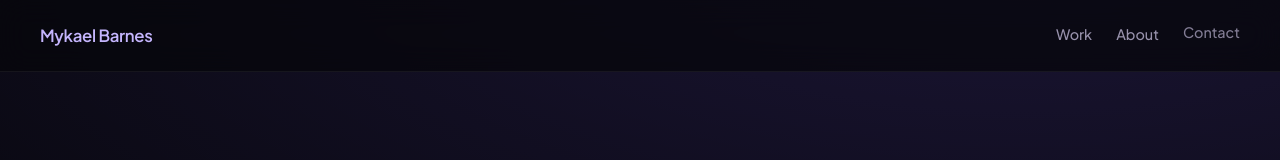
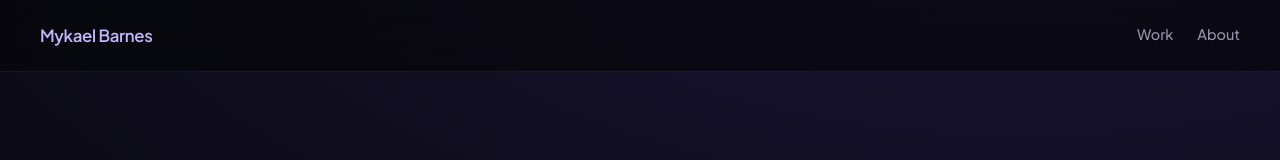
Before and after one commit to Mykeb96/portfolio_2026, a React (Vite) app: page / in a window 1280 px wide. Shown: the top 160 px of the page. Built offline with nearby package versions, Linux system fonts and the light colour scheme.

Commit message:
fix(nav): removed redudancy with contact and about

```diff
--- a/src/App.css
+++ b/src/App.css
@@ -66,11 +66,6 @@
   font-size: 0.9rem;
   font-weight: 500;
   color: var(--fg-muted);
-}
-
-.site-nav__item--soon {
-  cursor: default;
-  opacity: 0.85;
 }
 
 .site-nav__link {
--- a/src/components/SiteHeader.tsx
+++ b/src/components/SiteHeader.tsx
@@ -20,7 +20,6 @@ export function SiteHeader() {
         <NavLink className={navLinkClass} to="/about">
           About
         </NavLink>
-        <span className="site-nav__item site-nav__item--soon">Contact</span>
       </nav>
     </header>
   )
--- a/src/pages/HomePage.tsx
+++ b/src/pages/HomePage.tsx
@@ -17,9 +17,9 @@ export function HomePage() {
           <Link className="btn btn--primary" to="/work">
             View work
           </Link>
-          <a className="btn btn--ghost" href="#contact">
+          <Link className="btn btn--ghost" to="/about">
             Say hello
-          </a>
+          </Link>
         </div>
       </section>
     </div>
```
